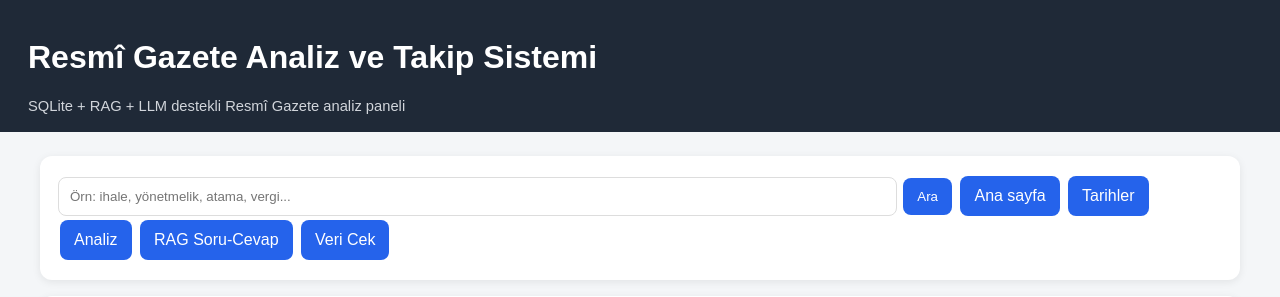
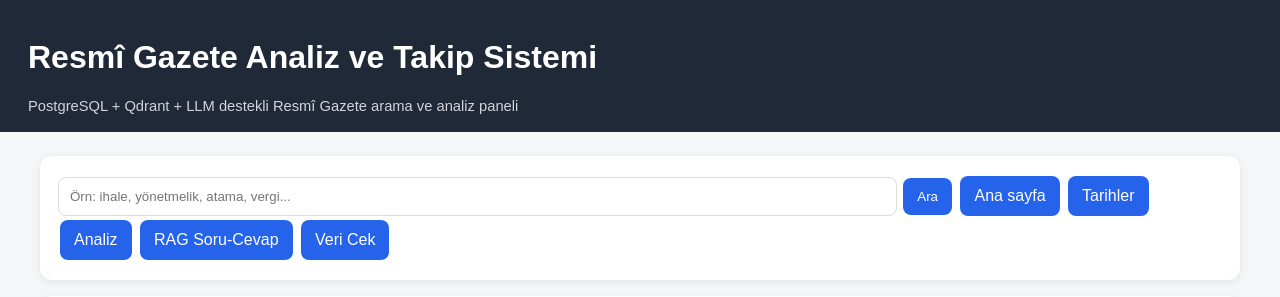
Before and after one commit to hakanozcan0717-boop/resmi-gazete-rev1, a Flask app: page /admin in a window 1280 px wide. Shown: the top 297 px of the page. Run offline with Flask 3, Linux system fonts and the light colour scheme.

Commit message:
Update site subtitle for current stack

```diff
--- a/web/templates/base.html
+++ b/web/templates/base.html
@@ -43,7 +43,7 @@
 <body>
 <header>
     <h1>{{ app_name }}</h1>
-    <div class="muted" style="color:#d1d5db;">SQLite + RAG + LLM destekli Resmî Gazete analiz paneli</div>
+    <div class="muted" style="color:#d1d5db;">PostgreSQL + Qdrant + LLM destekli Resmî Gazete arama ve analiz paneli</div>
 </header>
 
 <div class="container">
```
